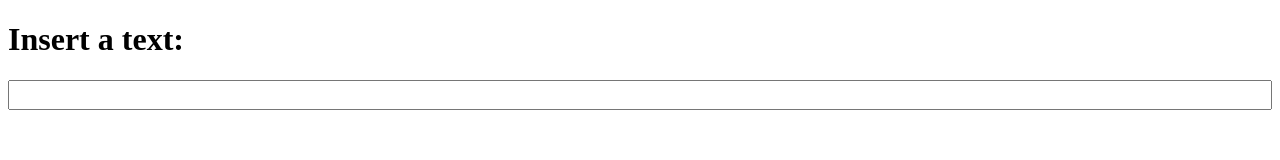
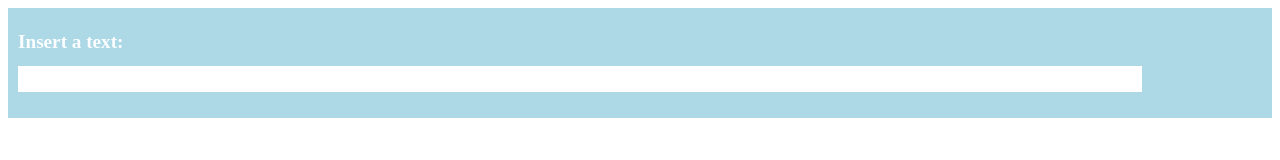
Before and after one commit to solobatida/todotest, a plain HTML site: page index.html in a window 1280 px wide. Drawn offline with nearby package versions, Linux system fonts and the light colour scheme.

Commit message:
cambio estilo index

```diff
--- a/index.html
+++ b/index.html
@@ -5,7 +5,7 @@
     <meta charset="UTF-8">
 
     <title>ToDo App</title>
-    <link rel="stylesheet" href="views/style/main.css">
+    <link rel="stylesheet" href="views/main.css">
 </head>
 
 <body>
```
